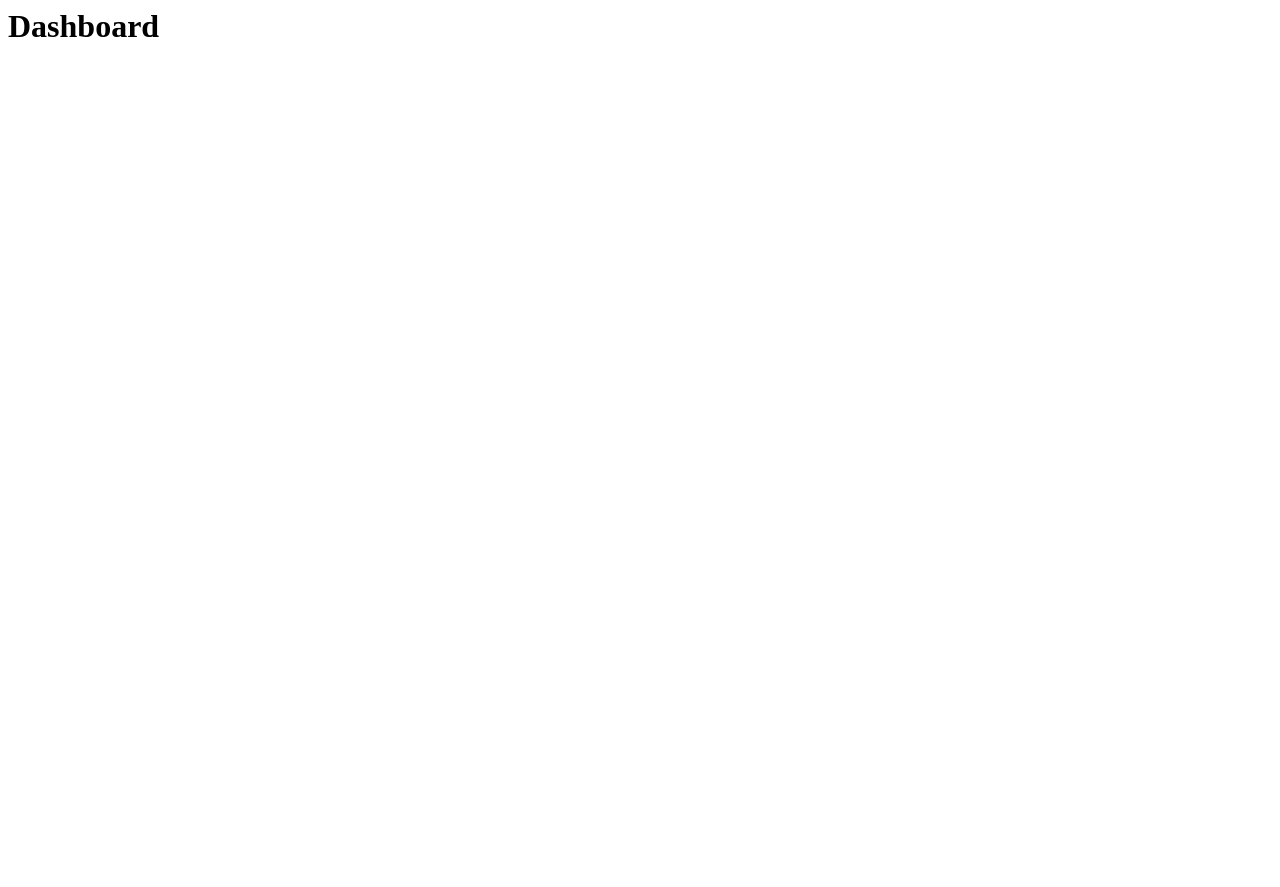
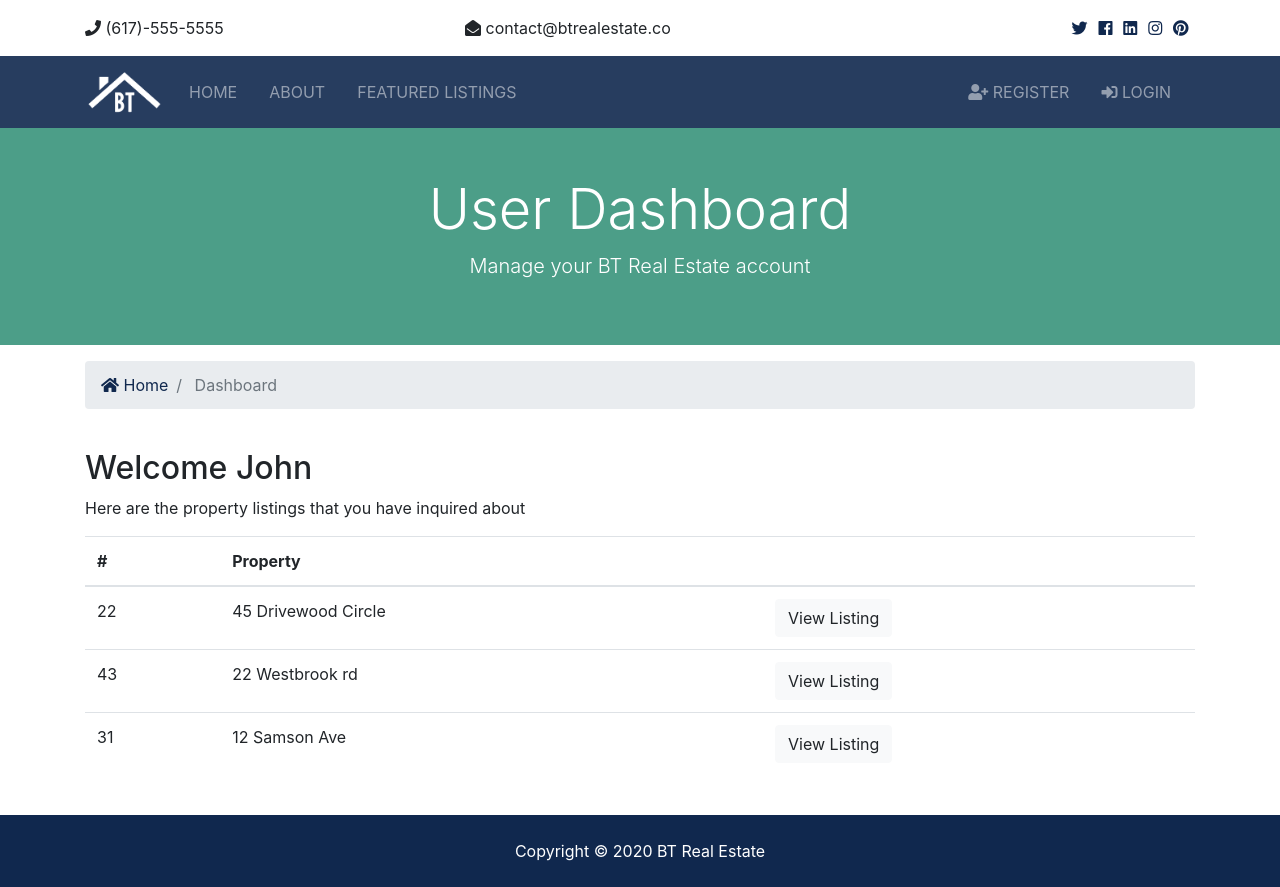
Before and after one commit to SushantRatnam/Real-Estate-App, a Django app: page /accounts/dashboard in a window 1280 px wide. Before the commit the page is almost empty. Before the commit the page ends 37 px from the top, so only its background shows below. Run offline with Django 3.2, Linux system fonts and the light colour scheme; some libraries are stand-ins or nearby versions.

Commit message:
Authentication completed with custom title

```diff
--- a/accounts/views.py
+++ b/accounts/views.py
@@ -62,4 +62,7 @@ def dashboard(request):
     return render(request, 'accounts/dashboard.html')
 
 def logout(request):
-    return redirect('index')
+    if request.method == 'POST':
+        auth.logout(request)
+        messages.success(request, 'You are now logged out')
+        return redirect('index')
--- a/templates/accounts/dashboard.html
+++ b/templates/accounts/dashboard.html
@@ -1 +1,79 @@
-<h1>Dashboard</h1>
+{% extends 'base.html' %}
+
+{% block title %} | User Dashboard {% endblock %}
+
+{% block content %}
+
+<section id="showcase-inner" class="py-5 text-white">
+    <div class="container">
+      <div class="row text-center">
+        <div class="col-md-12">
+          <h1 class="display-4">User Dashboard</h1>
+          <p class="lead">Manage your BT Real Estate account</p>
+        </div>
+      </div>
+    </div>
+  </section>
+
+  <!-- Breadcrumb -->
+  <section id="bc" class="mt-3">
+    <div class="container">
+      <nav aria-label="breadcrumb">
+        <ol class="breadcrumb">
+          <li class="breadcrumb-item">
+            <a href="{% url 'index' %}">
+              <i class="fas fa-home"></i> Home</a>
+          </li>
+          <li class="breadcrumb-item active"> Dashboard</li>
+        </ol>
+      </nav>
+    </div>
+  </section>
+
+  <!-- Alerts -->
+  {% include 'partials/_alerts.html' %}
+
+  <section id="dashboard" class="py-4">
+    <div class="container">
+      <div class="row">
+        <div class="col-md-12">
+          <h2>Welcome John</h2>
+          <p>Here are the property listings that you have inquired about</p>
+          <table class="table">
+            <thead>
+              <tr>
+                <th scope="col">#</th>
+                <th scope="col">Property</th>
+                <th></th>
+              </tr>
+            </thead>
+            <tbody>
+              <tr>
+                <td>22</td>
+                <td>45 Drivewood Circle</td>
+                <td>
+                  <a class="btn btn-light" href="#">View Listing</a>
+                </td>
+              </tr>
+              <tr>
+                <td>43</td>
+                <td>22 Westbrook rd</td>
+                <td>
+                  <a class="btn btn-light" href="#">View Listing</a>
+                </td>
+              </tr>
+              <tr>
+                <td>31</td>
+                <td>12 Samson Ave</td>
+                <td>
+                  <a class="btn btn-light" href="#">View Listing</a>
+                </td>
+              </tr>
+            </tbody>
+          </table>
+        </div>
+      </div>
+    </div>
+  </section>
+
+  {% endblock %}
--- a/templates/base.html
+++ b/templates/base.html
@@ -12,7 +12,7 @@
     <link rel="stylesheet" href="{% static 'css/style.css' %}" />
     <!-- LightBox -->
     <link rel="stylesheet" href="{% static 'css/lightbox.min.css' %}" />
-    <title>BT Real Estate</title>
+    <title>BT Real Estate {% block title %}{% endblock %} </title>
   </head>
   <body>
     <!-- Topbar -->
--- a/templates/listings/listing.html
+++ b/templates/listings/listing.html
@@ -1,6 +1,8 @@
 {% extends 'base.html' %}
 
 {% load humanize %}
+
+{% block title %} | {{ listing.title }} {% endblock %}
 
 
 {% block content %}
--- a/templates/pages/about.html
+++ b/templates/pages/about.html
@@ -1,6 +1,9 @@
 {% extends 'base.html' %}
 
 {% load static %}
+
+{% block title %} | About Us {% endblock %}
+
 
 {% block content %}
 <!-- Breadcrumb -->
--- a/templates/pages/index.html
+++ b/templates/pages/index.html
@@ -1,5 +1,9 @@
 {% extends 'base.html' %}
 {% load humanize %}
+
+{% block title %} | Welcome {% endblock %}
+
+
 {% load static %}
 
 {% block content %}
--- a/templates/partials/_navbar.html
+++ b/templates/partials/_navbar.html
@@ -40,6 +40,27 @@
         </ul>
 
         <ul class="navbar-nav ml-auto">
+          {% if user.is_authenticated %}
+            <li
+              {% if 'dashboard' in request.path %}
+                  class="nav-item active mr-3"
+              {% else %}
+                  class="nav-item mr-3"
+              {% endif %}
+              >
+                <a class="nav-link" href="{% url 'dashboard' %}">
+                   Welcome {{ user.username }} (Dashboard)</a>
+            </li>
+            <li class="nav-item mr-3" >
+              <a href="javascript:{document.getElementById('logout').submit()}" class="nav-link">
+                <i class="fas fa-sign-out-alt"></i> Logout
+              </a>
+              <form action="{% url 'logout' %}" method="POST" id="logout">
+                {% csrf_token %}
+                <input type="hidden">
+              </form>
+            </li>
+          {% else %}
             <li
             {% if 'register' in request.path %}
                 class="nav-item active mr-3"
@@ -62,6 +83,7 @@
 
                 Login</a>
             </li>
+          {% endif %}
         </ul>
       </div>
     </div>
```
Lines whose indentation alone changed are shown as unchanged.
